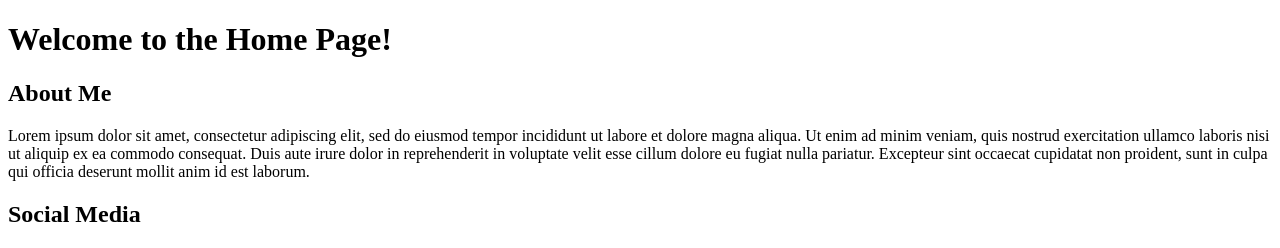
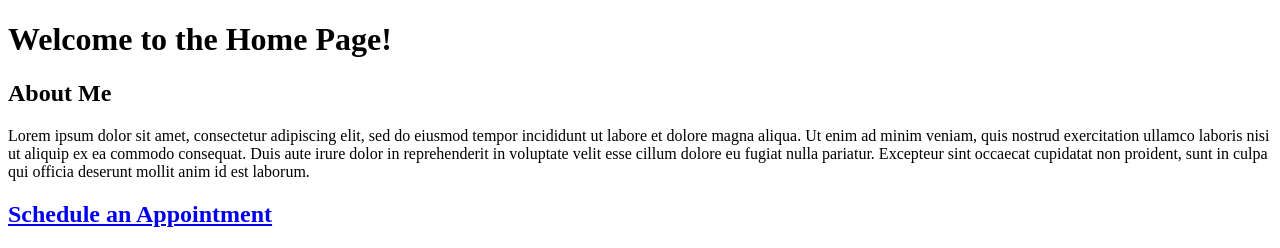
Before and after one commit to zacharylaborde/Sisters-Website, a Flask app: page / in a window 1280 px wide. Shown: the part 26-274 px from the top of the page. Run offline with Flask 2, Linux system fonts and the light colour scheme.

Commit message:
added schedule.html to multiple pages

```diff
--- a/templates/faq.html
+++ b/templates/faq.html
@@ -1,4 +1,5 @@
 {% extends "layout.html" %}
 {% block content %}
     <h1>FAQ</h1>
+    {% include "schedule.html" %}
 {% endblock %}
--- a/templates/home.html
+++ b/templates/home.html
@@ -2,4 +2,5 @@
 {% block content %}
     <h1>Welcome to the Home Page!</h1>
     {% include "about.html" %}
+    {% include "schedule.html" %}
 {% endblock %}
```
